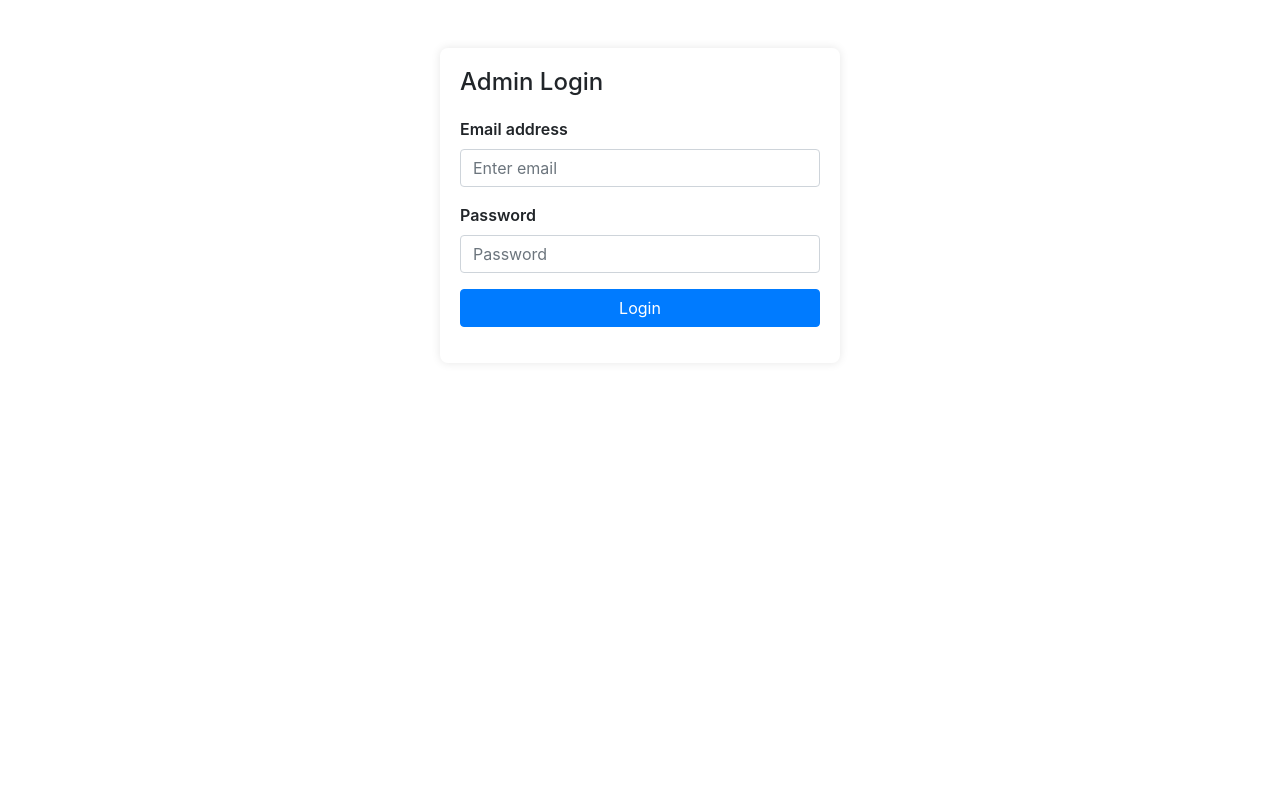
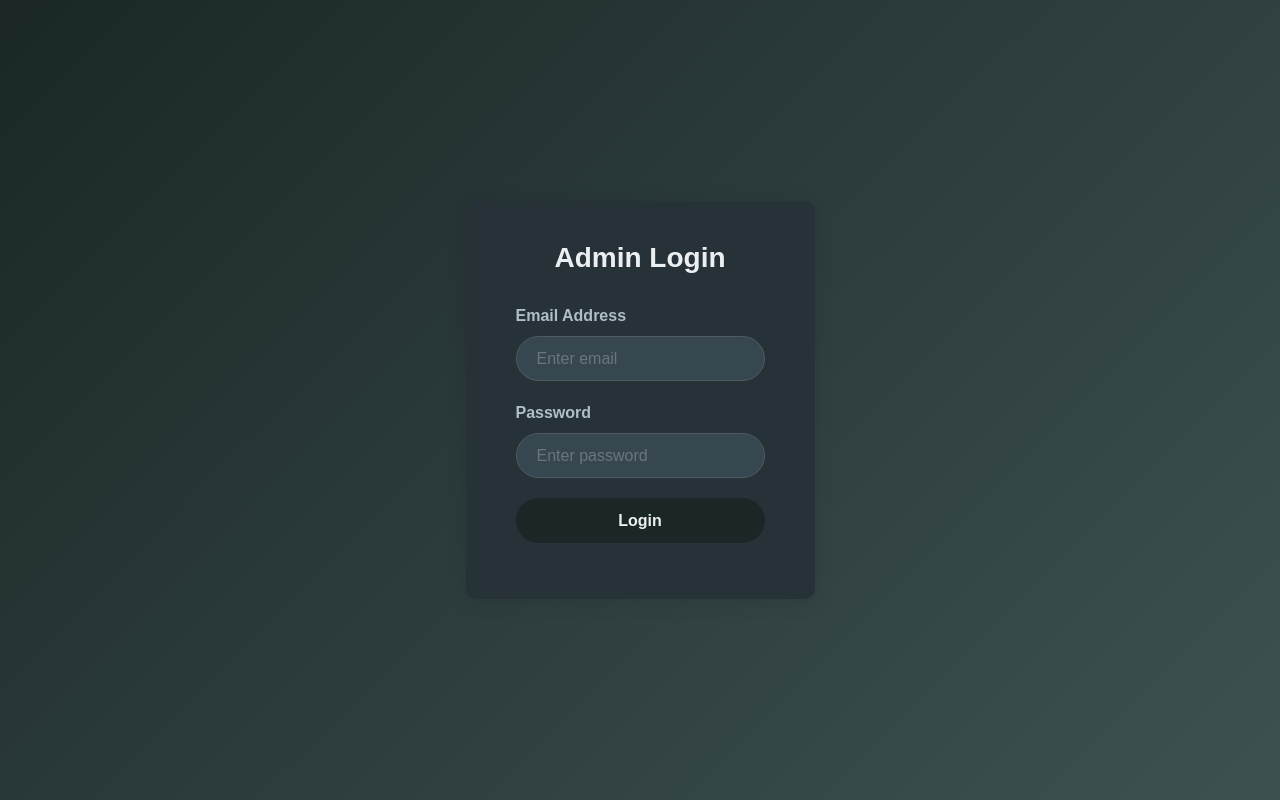
Before and after one commit to Gjoce/DyreplassMain, a website: page public/login.html in a window 1280 px wide. Drawn offline with Linux system fonts and the light colour scheme.

Commit message:
css admin

```diff
--- /dev/null
+++ b/public/assets/css/admin.css
@@ -0,0 +1,82 @@
+body {
+    background: linear-gradient(135deg, #1B2727, #3c4b4b);
+    color: #fff;
+    font-family: Arial, sans-serif;
+}
+.container {
+    max-width: 800px;
+    margin-top: 50px;
+    background-color: #2d3a3a;
+    padding: 30px;
+    border-radius: 10px;
+    box-shadow: 0 0 20px rgba(0, 0, 0, 0.2);
+}
+h1, h2 {
+    color: #c4e0e0;
+    margin-bottom: 20px;
+}
+.form-group label {
+    font-weight: 600;
+    color: #b8cfcf;
+}
+.btn-primary {
+    background-color: #41827e;
+    border: none;
+}
+.btn-primary:hover {
+    background-color: #2d6562;
+}
+.btn-danger {
+    background-color: #d9534f;
+    border: none;
+}
+.btn-danger:hover {
+    background-color: #c9302c;
+}
+.form-control {
+    border-radius: 30px;
+    height: 45px;
+    padding: 10px 20px;
+    font-size: 16px;
+    border: 1px solid #4F5B62;
+    background: #37474F;
+    color: #ECEFF1;
+    transition: all 0.3s ease;
+}
+.form-control:focus {
+    background-color: #fff;
+    color: #333;
+    border-color: #41827e;
+    box-shadow: 0 0 0 0.2rem rgba(66, 153, 225, 0.25);
+}
+.custom-file-upload {
+    display: inline-block;
+    padding: 10px 20px;
+    border-radius: 30px;
+    border: 1px solid #4F5B62;
+    background-color: #37474F;
+    color: #ECEFF1;
+    cursor: pointer;
+    text-align: center;
+    width: 100%;
+    transition: all 0.3s ease;
+}
+.custom-file-upload:hover {
+    background-color: #5e6b6b;
+}
+.custom-file-input {
+    display: none;
+}
+.file-preview {
+    margin-top: 10px;
+}
+.file-preview img {
+    max-width: 100px;
+    margin: 5px;
+}
+.mt-5 {
+    margin-top: 2rem !important;
+}
+.mb-3 {
+    margin-bottom: 1rem !important;
+}
--- a/public/assets/css/login.css
+++ b/public/assets/css/login.css
@@ -1,18 +1,74 @@
+body {
+    background: linear-gradient(135deg, #1B2727, #3E5151);
+    font-family: 'Poppins', sans-serif;
+    color: #ECEFF1;
+    height: 100vh;
+    margin: 0;
+    display: flex;
+    align-items: center;
+    justify-content: center;
+}
+
 .login-container {
-    max-width: 400px;
-    margin: auto;
-    padding: 20px;
-    border-radius: 8px;
-    box-shadow: 0 0 10px rgba(0,0,0,0.1);
+    max-width: 380px;
+    padding: 40px 50px;
+    border-radius: 10px;
+    box-shadow: 0 4px 20px rgba(0,0,0,0.1);
+    background: #263238;
+    text-align: center;
 }
-.login-container h2 {
+
+.login-header h2 {
+    margin-bottom: 30px;
+    font-size: 28px;
+    font-weight: 600;
+    color: #ECEFF1;
+}
+
+.form-group {
     margin-bottom: 20px;
-    font-size: 24px;
-    font-weight: 500;
+    text-align: left;
 }
-.btn-primary {
-    width: 100%;
-}
+
 .form-group label {
     font-weight: 600;
+    color: #B0BEC5;
 }
+
+.form-control {
+    border-radius: 30px;
+    height: 45px;
+    padding: 10px 20px;
+    font-size: 16px;
+    border: 1px solid #4F5B62;
+    background: #37474F;
+    color: #ECEFF1;
+    transition: all 0.3s ease;
+}
+
+.form-control:focus {
+    border-color: #1B2727;
+    box-shadow: none;
+}
+
+.btn-login {
+    width: 100%;
+    background: #1B2727;
+    border: none;
+    height: 45px;
+    border-radius: 30px;
+    font-size: 16px;
+    font-weight: 600;
+    color: #ECEFF1;
+    cursor: pointer;
+    transition: background 0.3s ease;
+}
+
+.btn-login:hover {
+    background: #3E5151;
+}
+
+#login-error {
+    font-size: 14px;
+    color: #e74c3c;
+}
--- a/public/login.html
+++ b/public/login.html
@@ -8,18 +8,20 @@
     <link rel="stylesheet" href="assets/css/login.css">
 </head>
 <body>
-    <div class="login-container mt-5">
-        <h2>Admin Login</h2>
+    <div class="login-container">
+        <div class="login-header">
+            <h2>Admin Login</h2>
+        </div>
         <form id="login-form">
             <div class="form-group">
-                <label for="email">Email address</label>
+                <label for="email">Email Address</label>
                 <input type="email" class="form-control" id="email" placeholder="Enter email" required>
             </div>
             <div class="form-group">
                 <label for="password">Password</label>
-                <input type="password" class="form-control" id="password" placeholder="Password" required>
+                <input type="password" class="form-control" id="password" placeholder="Enter password" required>
             </div>
-            <button type="submit" class="btn btn-primary">Login</button>
+            <button type="submit" class="btn btn-primary btn-login">Login</button>
             <div id="login-error" class="text-danger mt-3"></div>
         </form>
     </div>
```
Also changed, not shown: public/admin.html (+32 -15 lines), public/assets/javascript/admin.js (+24 -0 lines).
